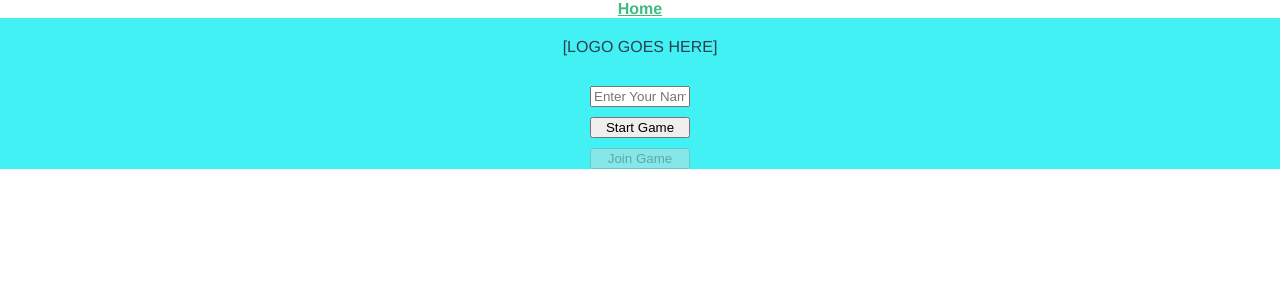
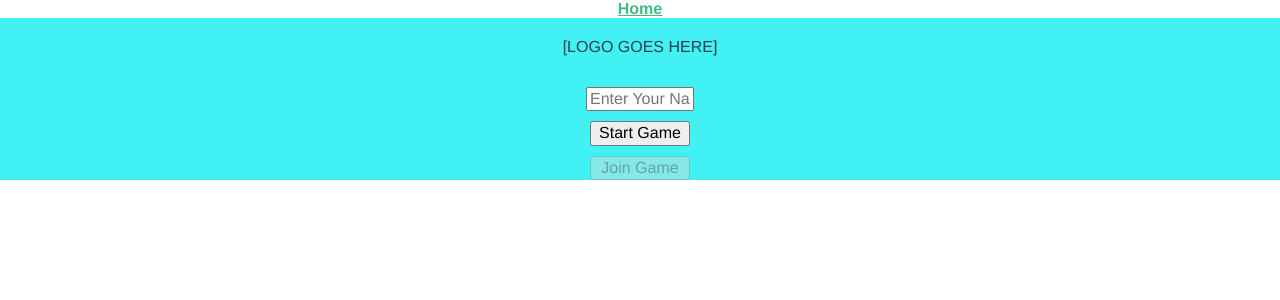
Before and after one commit to mrkmhny/dc, a Vue app: page / in a window 1280 px wide. Shown: the top 300 px of the page. Built offline with nearby package versions, Linux system fonts and the light colour scheme; no server answers; what vue-socket.io would draw is missing.

Commit message:
Add normalize.css

```diff
--- a/package.json
+++ b/package.json
@@ -11,6 +11,7 @@
   },
   "dependencies": {
     "express": "^4.16.3",
+    "normalize.css": "^8.0.0",
     "register-service-worker": "^1.0.0",
     "socket.io": "^2.0.4",
     "socket.io-client": "^2.1.1",
--- a/src/App.vue
+++ b/src/App.vue
@@ -9,14 +9,8 @@
 </template>
 
 <style lang="scss">
-  html, body {
-    height: 100%;
-    margin: 0;
-    padding: 0;
-  }
-  * {
-    margin: 0;
-    box-sizing: border-box;
+  ul {
+    list-style: none;
   }
 
   #app {
@@ -42,7 +36,6 @@
 </style>
 
 <script>
-import io from 'socket.io-client';
 export default {
   name: 'app',
   sockets: {
@@ -53,13 +46,14 @@ export default {
     customError: function onCustomError(err) {
       console.error(err.msg);
     },
-    selfJoinedRoom: function onSelfJoinedRoom (res) {
+    selfJoinedRoom: function onSelfJoinedRoom(res) {
       console.log(res.msg);
-      this.$router.push({name: 'room', params: { roomId: res.roomId }});
+      this.$router.push({ name: 'room', params: { roomId: res.roomId } });
+      this.$store.commit('setPlayers', res.players);
     },
     playerJoinedRoom: function onPlayerJoinedRoom(res) {
-      console.log('playerJoinedRoom', res);
-      this.$store.commit('setPlayers', res.roomPlayers);
+      console.log('playerJoinedRoom', res.msg);
+      this.$store.commit('setPlayers', res.players);
     },
     playerLeftRoom: function onPlayerLeftRoom(res) {
       console.log(res.msg);
--- a/src/main.js
+++ b/src/main.js
@@ -2,6 +2,7 @@ import Vue from 'vue';
 import Vuex from 'vuex';
 import io from 'socket.io-client';
 import VueSocketio from 'vue-socket.io';
+import 'normalize.css';
 import App from './App.vue';
 import router from './router';
 import store from './store';
```
Also changed, not shown: 1 other file (tests, documents, lock files or other folders).
